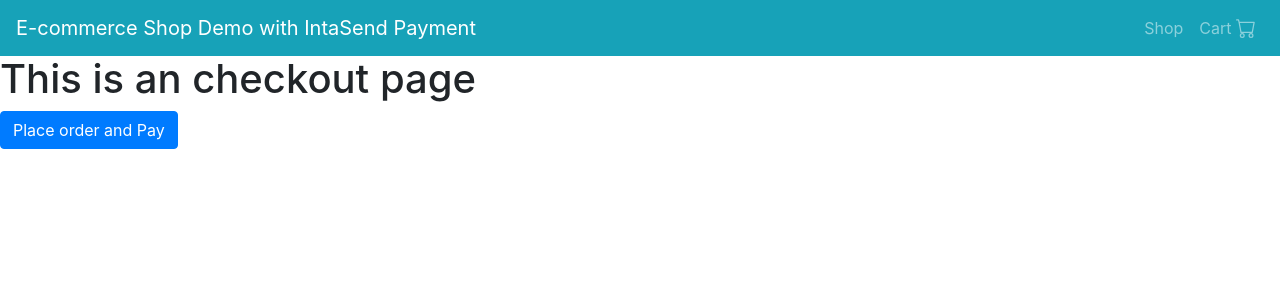
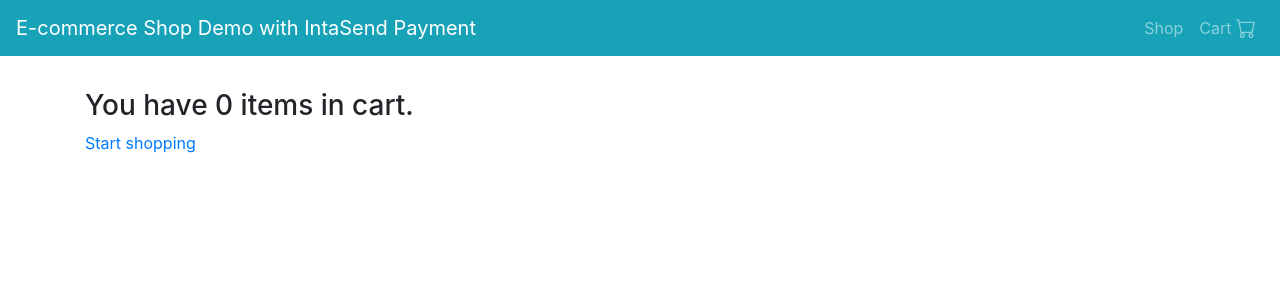
Before and after one commit to felixcheruiyot/intasend-vue-ecommerce, a Vue app: page /checkout in a window 1280 px wide. Shown: the top 300 px of the page. Built offline with nearby package versions, Linux system fonts and the light colour scheme.

Commit message:
Complete checkout

```diff
--- a/src/router/index.js
+++ b/src/router/index.js
@@ -2,11 +2,11 @@ import Vue from 'vue'
 import VueRouter from 'vue-router'
 import Shop from '../views/Shop.vue'
 import Checkout from '../views/Checkout.vue'
+import Thankyou from '../views/Thankyou.vue'
 
 Vue.use(VueRouter)
 
-  const routes = [
-  {
+const routes = [{
     path: '/',
     name: 'Shop',
     component: Shop
@@ -15,6 +15,11 @@ Vue.use(VueRouter)
     path: '/checkout',
     name: 'Checkout',
     component: Checkout
+  },
+  {
+    path: '/thank-you',
+    name: 'Thankyou',
+    component: Thankyou
   }
 ]
 
--- a/src/store/index.js
+++ b/src/store/index.js
@@ -8,6 +8,13 @@ export default new Vuex.Store({
     cart: []
   },
   getters: {
+    total(state) {
+      let total = 0
+      state.cart.map(item => {
+        total += item.price
+      })
+      return total
+    },
     cartItems(state) {
       return state.cart
     },
--- a/src/views/Checkout.vue
+++ b/src/views/Checkout.vue
@@ -1,8 +1,61 @@
 <template>
-  <div class="checkout my-4">
-    <h1>This is an checkout page</h1>
-
-    <b-button class="tp_button" @click="completeCheckout" variant="primary">Place order and Pay</b-button>
+  <div class="checkout container">
+    <div class="row">
+      <div class="col-12 col-lg-7">
+        <h3>You have {{$store.getters.numOfCartItems}} items in cart.</h3>
+        <div class="border p-2" v-for="item in $store.getters.cartItems" :key="item.id">
+          <div class="row">
+            <div class="col-4">
+              <img :src="item.img" :alt="item.name" class="img-fluid" />
+            </div>
+            <div class="col-4">
+              <p class="h5">{{item.name}}</p>
+            </div>
+            <div class="col-2">
+              <p class="h5">KES {{item.price}}</p>
+            </div>
+            <div class="col-2">
+              <b-button variant="danger" size="sm" @click="removeFromCart(item)">
+                <b-icon icon="trash" />
+              </b-button>
+            </div>
+          </div>
+        </div>
+        <div class="my-2" v-if="$store.getters.numOfCartItems > 0">
+          <b-button variant="danger" size="sm" @click="clearCart">Clear cart</b-button>
+        </div>
+        <div class="my-2" v-if="$store.getters.numOfCartItems == 0">
+          <router-link to="/">Start shopping</router-link>
+        </div>
+      </div>
+      <div class="col-12 col-lg-5">
+        <b-card title="Cart Summary" v-if="$store.getters.numOfCartItems > 0">
+          <b-form @submit.prevent="completeCheckout">
+            <div class="my-2">
+              <label>Name</label>
+              <b-form-input v-model="form.name" />
+            </div>
+            <div class="my-2">
+              <label>Email</label>
+              <b-form-input type="email" v-model="form.email" />
+            </div>
+            <div class="my-2">
+              <label>Address</label>
+              <b-form-input v-model="form.address" />
+            </div>
+            <b-card-text class="h4 my-4">Cart Total KES {{$store.getters.total}}</b-card-text>
+            <div class="my-2">
+              <b-button
+                :disabled="$store.getters.total === 0"
+                type="submit"
+                variant="primary"
+                block
+              >Place order and Pay</b-button>
+            </div>
+          </b-form>
+        </b-card>
+      </div>
+    </div>
   </div>
 </template>
 
@@ -18,8 +71,9 @@ export default {
         name: "",
         email: "",
         address: "",
-        amount: "9019",
-        comment: ""
+        amount: "",
+        comment: "",
+        api_ref: ""
       }
     };
   },
@@ -31,14 +85,31 @@ export default {
       this.$store.commit("removeFromCart", item);
     },
     completeCheckout() {
-      console.log(IntaSend);
+      if (!this.form.email) {
+        return alert("Email is required");
+      }
+      if (!this.form.name) {
+        return alert("Name is required");
+      }
       let intaSend = IntaSend.setup({
-        publicAPIKey: "xx",
-        redirectURL: "/",
-        live: true
+        publicAPIKey: "TPPublicKey_91ffc81a-8ac4-419e-8008-7091caa8d73f",
+        redirectURL: "/#/thank-you",
+        live: false
       });
+
+      this.form.amount = this.$store.getters.total;
+      this.form.api_ref = "Store 7 Orders";
       intaSend.run(this.form);
     }
   }
 };
 </script>
+
+<style scoped>
+.checkout {
+  margin-top: 89px;
+}
+img {
+  height: 89px;
+}
+</style>
--- /dev/null
+++ b/src/views/Thankyou.vue
@@ -0,0 +1,22 @@
+<template>
+  <div class="thank-you">
+    <div class="container my-4">
+      <b-alert variant="success">Thank you for your order</b-alert>
+    </div>
+  </div>
+</template>
+
+<script>
+export default {
+  name: "Thankyou",
+  created() {
+    this.$store.commit("clearCart");
+  }
+};
+</script>
+
+<style scoped>
+.thank-you {
+  margin-top: 89px;
+}
+</style>
```
